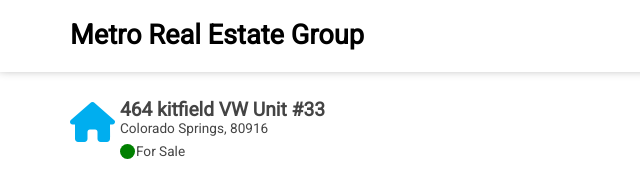
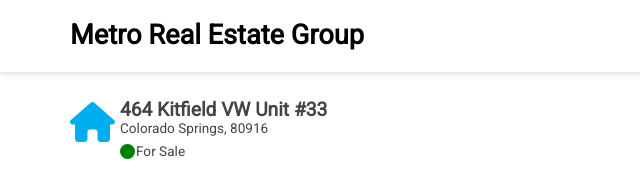
Before and after one commit to kaivont85/464kitfieldvwunit33, a plain HTML site: page index.html in a window 1280 px wide. Shown: the top 173 px of the page, 0-640 px from the left. Drawn offline with nearby package versions, Linux system fonts and the light colour scheme; some packages are replaced by stand-ins of ours.

Commit message:
fixing address

```diff
--- a/index.html
+++ b/index.html
@@ -5,7 +5,7 @@
   <meta charset="UTF-8">
   <meta name="viewport" content="width=device-width, initial-scale=1.0">
   <meta http-equiv="X-UA-Compatible" content="ie=edge">
-  <title> 464 kitfield vw unit #33, Colorado Springs, CO 80916 - Metro Real Estate Group</title>
+  <title> 464 Kitfield VW Unit #33, Colorado Springs, CO 80916 - Metro Real Estate Group</title>
 
   <link rel="stylesheet" type="text/css" href="https://cdn.jsdelivr.net/npm/slick-carousel@1.8.1/slick/slick.css" />
   <link href="css/style.css" type="text/css" rel="Stylesheet" />
@@ -49,7 +49,7 @@
           </div>
           <div>
             <address>
-              <strong>464 kitfield VW Unit #33</strong>
+              <strong>464 Kitfield VW Unit #33</strong>
               <small>Colorado Springs, 80916</small>
             </address>
             <small class="status"><span class="for-sale"></span>For Sale</small>
```
